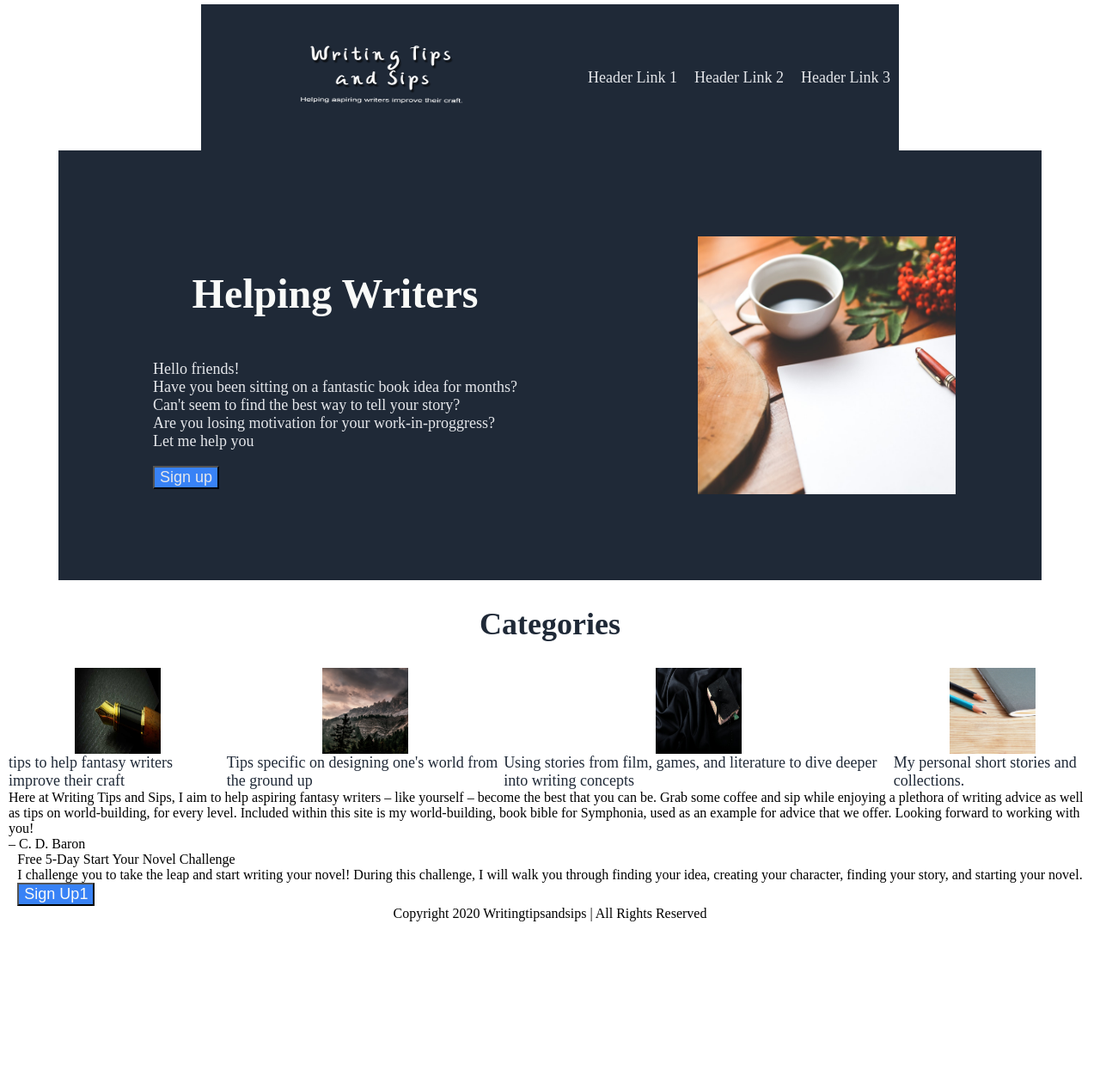
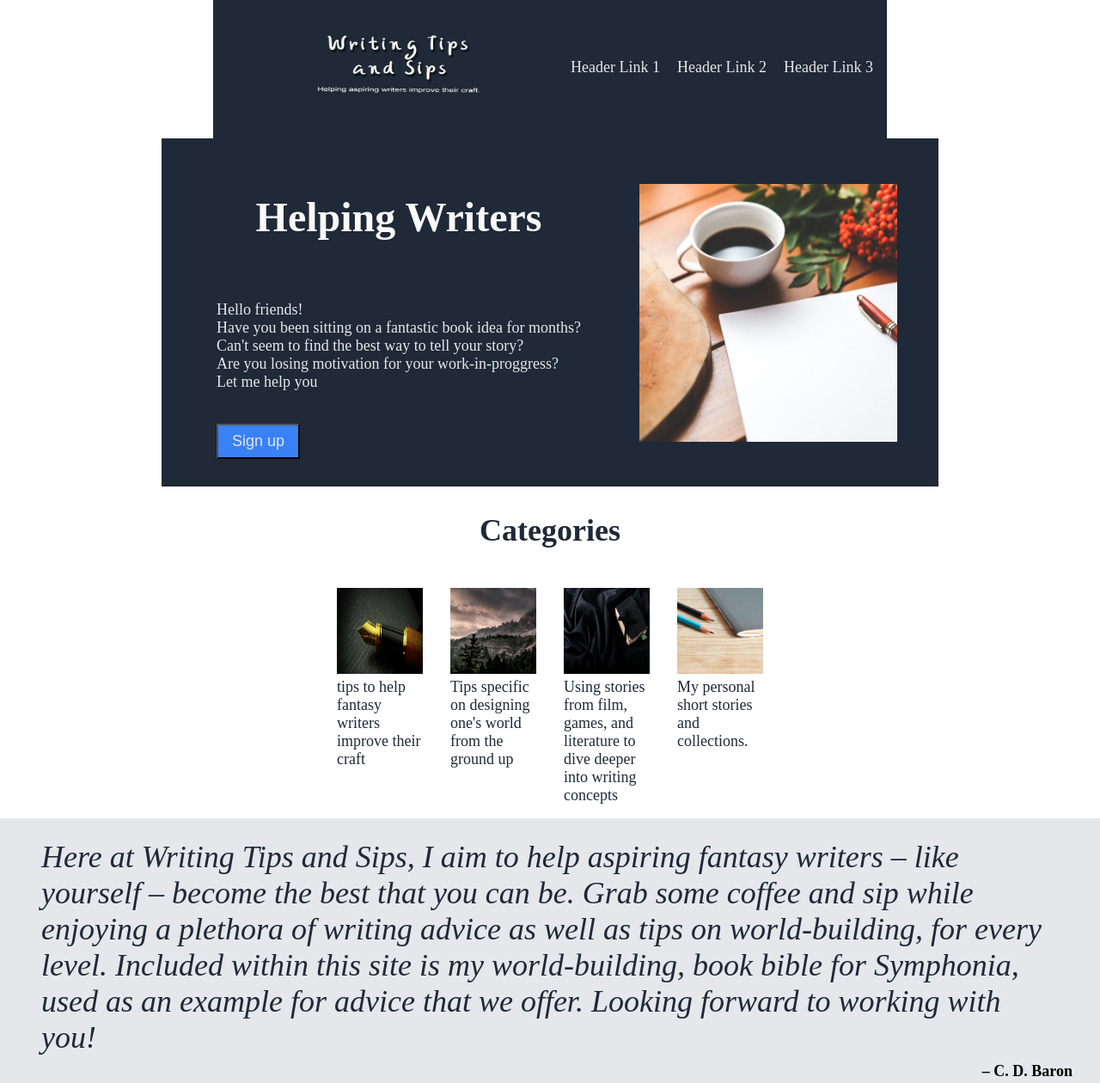
Before and after one commit to Kawasakininja17/Landing-Page-Project, a plain HTML site: page index.html in a window 1280 px wide. Shown: the part 5-1265 px from the top of the page at 86% size. Before the commit the page ends 1087 px from the top, so only its background shows below. Drawn offline with Linux system fonts and the light colour scheme.

Commit message:
Update elements on the page to get closer to final

```diff
--- a/index.html
+++ b/index.html
@@ -18,6 +18,8 @@
     </ul>
 
 </div>
+
+<div class="content">
 
 <div class="Hero">
     <div class="Hero left">
@@ -72,6 +74,8 @@
     <button>Sign Up1</button>
 </div>
 
+</div>
+
 <div class="Footer">
     <div class="content">Copyright 2020 Writingtipsandsips | All Rights Reserved</div>
 </div>
--- a/style.css
+++ b/style.css
@@ -1,18 +1,26 @@
 body {
-   margin: auto;
-   padding: 10px;
+    height: 100pv;
+    margin: 0px;
     display: flex;
     flex-direction: column;
     align-items: center;
     justify-content: space-between;
 }
 
+.content {
+    flex: 1;
+    display: flex;
+    align-items: center;
+    justify-content: center;
+    flex-direction: column;
+}
+
 .Header {
   background-color: #1F2937;
-  padding: 10px;
+  padding: 8px 16px;
   display: flex;
   align-items: center;
-  justify-content: space-around;
+  justify-content: space-between;
 }
 
 a {
@@ -23,6 +31,8 @@ a {
 
 ul {
    list-style: none;
+   margin: 0;
+   padding: 0;
    display: flex;
    align-items: flex-end;
    gap: 20px;
@@ -30,14 +40,16 @@ ul {
 
 .Hero {
     background-color: #1F2937;
+    padding: 16px 32px;
     display: flex;
     align-items: center;
-    justify-content: center;
+    gap: 20px;
 }
 
 button {
     background-color: #3882F6;
     color: #F9FAF8;
+    padding: 8px 16px;
     font-size: 18px;
     align-self: flex-start;
 }
@@ -51,9 +63,7 @@ h1 {
 .left {
     color: #E5E7EB;
     font-size: 18px;
-    margin-left: 100px;
-    margin-right: 100px;
-    padding: 10px;
+    padding: 16px 32px;
     display: flex;
     flex-direction: column;
     align-items: center;
@@ -61,15 +71,12 @@ h1 {
 }
 
 .Right {
-    margin-left: 100px;
-    margin-right: 100px;
-    margin-top: 100px;
-    margin-bottom: 100px;
-    pad: 10px;
+    padding: 8px 16px;
 }
 
 .Informational {
     color: #1F2937;
+    padding: 16x 32px;
     display: flex;
     flex-direction: column;
     align-items: center;
@@ -82,16 +89,37 @@ h2 {
 }
 
 .Container {
+    padding: 16px 32px;
     display: flex;
-    align-items: center;
-    justify-content: space-between;
+    justify-content: center;
+    gap: 32px;
 }
 
 .info {
     font-size: 18px;
+    max-width: 100px;
+}
+
+.Testimonial {
+    background-color: #e5e7eb;
+    padding: 16px 32px;
     display: flex;
     flex-direction: column;
     align-items: center;
     justify-content: center;
-    flex-wrap: wrap;
 }
+
+.qoute {
+    font-size: 36px;
+    font-style: italic;
+    font-weight: lighter;
+    color: #1f2937;
+    margin: auto;
+    padding: 8px 16px;
+}
+
+.author {
+    font-size: 18px;
+    font-weight: bolder;
+    align-self: flex-end;
+}
```
